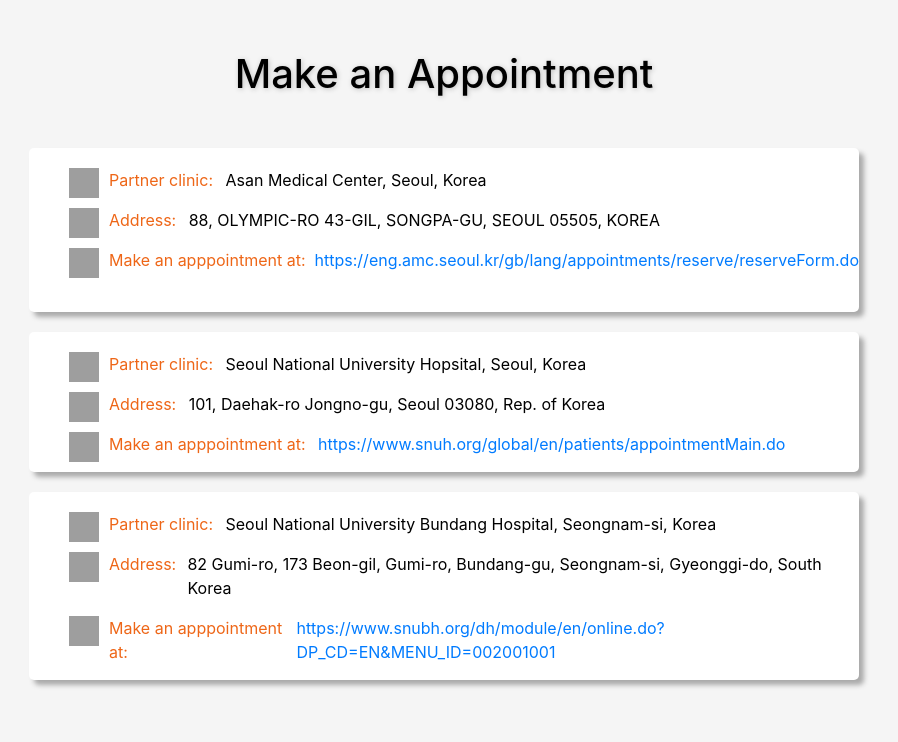
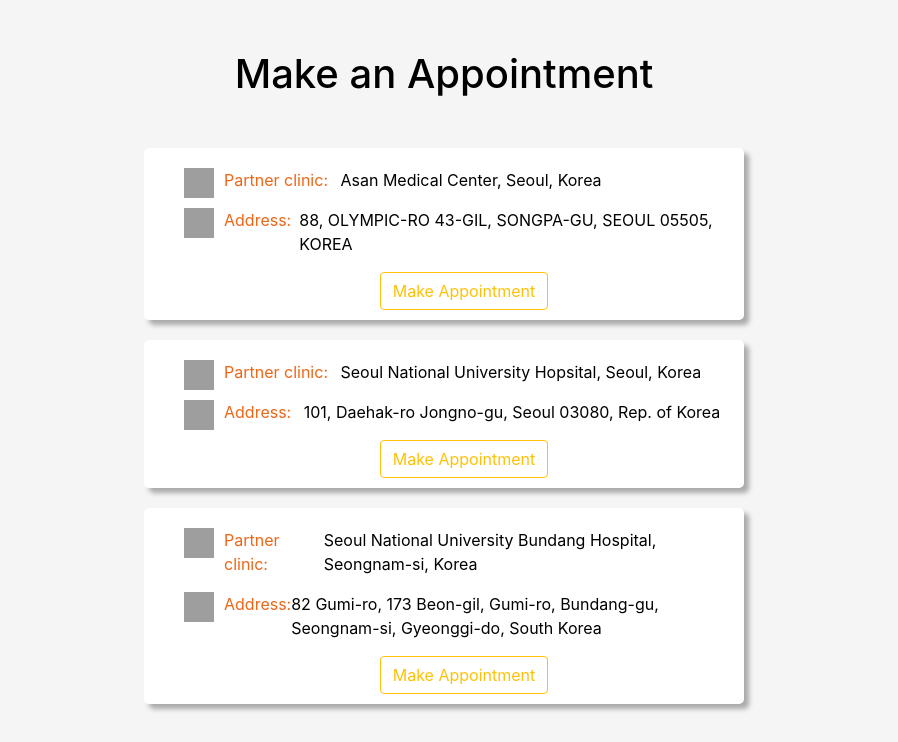
Before and after one commit to LUOYIXIN213/bt4103-retimark-webapp, a Flask app: page /appointment in a window 1280 px wide. Shown: the part 58-800 px from the top of the page, without its empty margins (196-1094 px from the left). Run offline with Flask 2, Linux system fonts and the light colour scheme; some libraries are stand-ins or nearby versions; grey boxes are pictures that could not be loaded.

Commit message:
change in style of appointment page

```diff
--- a/templates/appointment.html
+++ b/templates/appointment.html
@@ -20,9 +20,8 @@
                 <p>88, OLYMPIC-RO 43-GIL, SONGPA-GU, SEOUL 05505, KOREA</p>
             </div>
             <div class="inline">
-                <img src="/static/PIC/Link.png">
-                <p class="name">Make an apppointment at: &ensp;</p>
-                <p><a href="https://eng.amc.seoul.kr/gb/lang/appointments/reserve/reserveForm.do">https://eng.amc.seoul.kr/gb/lang/appointments/reserve/reserveForm.do</a></p>
+                <a href="https://eng.amc.seoul.kr/gb/lang/appointments/reserve/reserveForm.do" type="button" class="btn btn-outline-warning"
+                style="margin-bottom: 10px; margin-left: auto; margin-right: auto;">Make Appointment</a>
             </div>
         </div>
     </div>
@@ -40,9 +39,8 @@
                 <p>101, Daehak-ro Jongno-gu, Seoul 03080, Rep. of Korea</p>
             </div>
             <div class="inline">
-                <img src="/static/PIC/Link.png">
-                <p class="name">Make an apppointment at: &ensp;</p>
-                <p><a href="https://www.snuh.org/global/en/patients/appointmentMain.do">https://www.snuh.org/global/en/patients/appointmentMain.do</a></p>
+                <a href="https://www.snuh.org/global/en/patients/appointmentMain.do" type="button" class="btn btn-outline-warning"
+                style="margin-bottom: 10px; margin-left: auto; margin-right: auto;">Make Appointment</a>
             </div>
         </div>
     </div>
@@ -60,9 +58,8 @@
                 <p>82 Gumi-ro, 173 Beon-gil, Gumi-ro, Bundang-gu, Seongnam-si, Gyeonggi-do, South Korea</p>
             </div>
             <div class="inline">
-                <img src="/static/PIC/Link.png">
-                <p class="name">Make an apppointment at: &ensp;</p>
-                <p><a href="https://www.snubh.org/dh/module/en/online.do?DP_CD=EN&MENU_ID=002001001">https://www.snubh.org/dh/module/en/online.do?DP_CD=EN&MENU_ID=002001001</a></p>
+                <a href="https://www.snubh.org/dh/module/en/online.do?DP_CD=EN&MENU_ID=002001001" type="button" class="btn btn-outline-warning"
+                style="margin-bottom: 10px; margin-left: auto; margin-right: auto;">Make Appointment</a>
             </div>
         </div>
     </div>
@@ -71,10 +68,9 @@
             text-align: center;
             margin-top: 50px;
             margin-bottom: 50px;
-            text-shadow: 1px 1px 5px #BFBFBF;
         }
         .clinic {
-            width: 830px;
+            width: 600px;
             background-color: white;
             box-shadow: 5px 5px 5px #aaaaaa;
             margin-left: auto;
--- a/templates/contact.html
+++ b/templates/contact.html
@@ -55,7 +55,6 @@
     h1 {
         padding-left: 220px;
         margin-top: 60px;
-        text-shadow: 1px 1px 5px #BFBFBF;
         font-size: xxx-large;
     }
     .contact{
```
